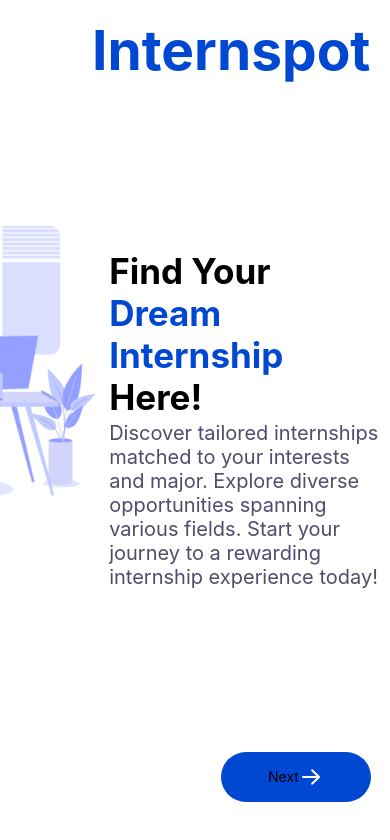
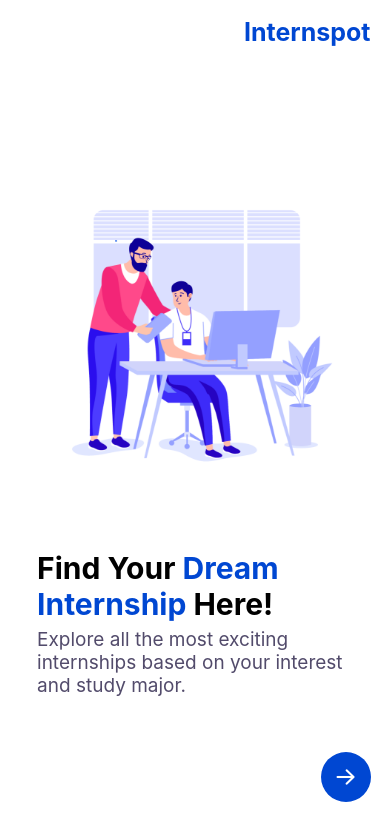
Before and after one commit to salma-elbakkouri/internspot-app, a React Native app: screen /Welcome in a window 390 px wide. Shown: the top 840 px of the page. Built offline with nearby package versions, Linux system fonts and the light colour scheme; no server answers.

Commit message:
Revert "modify  welcome and home page"

```diff
--- a/pages/WelcomePage.js
+++ b/pages/WelcomePage.js
@@ -30,12 +30,11 @@
             Find Your <Text style={styles.blueText}>Dream Internship</Text> Here!
           </Text>
           <Text style={styles.smallText}>
-          Discover tailored internships matched to your interests and major. Explore diverse opportunities spanning various fields. Start your journey to a rewarding internship experience today!
+            Explore all the most exciting internships based on your interest and study major.
           </Text>
         </View>
       </View>
       <TouchableOpacity style={styles.button} onPress={handleLoginPress}>
-       <Text>Next</Text>
         <AntDesign name="arrowright" size={24} color="white" />
       </TouchableOpacity>
     </View>
@@ -61,43 +60,30 @@
       top: isWeb ? '2%' : '10%',
       right: '5%',
       color: '#0047D2',
-      fontSize: 55 * scale,
+      fontSize: 25 * scale,
       fontWeight: 'bold',
     },
     content: {
-      flexDirection:'row',
-      right: '15%',
-      justifyContent: 'flex-end',
+      flex: 1,
+      alignItems: 'center',
+      justifyContent: 'center',
     },
     image: {
-      width: isWeb ? '300px' : 300,  // Use a fixed width for mobile
-      height: isWeb ? '300px' : 200,  // Use a fixed height for mobile
-      // resizeMode: 'contain',
-      // marginBottom: '20%',
+      width: isWeb ? '80%' : 300,  // Use a fixed width for mobile
+      height: isWeb ? '50%' : 200,  // Use a fixed height for mobile
+      resizeMode: 'contain',
+      marginBottom: '5%',
     },
 
     textContainer: {
-      marginBottom: '10%',
-      marginTop: '9%',
-      width: '60%', // Responsive width for text container
+      marginBottom: '5%',
+      width: '90%', // Responsive width for text container
       textAlign: 'center', // Center the text within the container
-      paddingLeft: '3%',
     },
-    // image: {
-    //   width: isWeb ? '100%' : width * 0.8, // Adjust width based on the platform
-    //   height: isWeb ? '70%' : width * 0.6, // Adjust height based on the platform
-    //   resizeMode: 'contain',
-    //   marginBottom: isWeb ? '5%' : '2%', // Adjust marginBottom as needed
-    // },
-
-    // textContainer: {
-    //   width: '100%', // Responsive width for text container
-    //   textAlign: 'center', // Center the text within the container
-    // },
     bigText: {
-      fontSize: 35 * scale,
+      fontSize: 30 * scale,
       fontWeight: 'bold',
-      marginBottom: '1%',
+      marginBottom: '2%',
     },
     blackText: {
       color: 'black',
@@ -108,7 +94,7 @@
     },
     smallText: {
       color: '#524B6B',
-      fontSize: 20* scale,
+      fontSize: 19 * scale,
     },
     button: {
       position: 'absolute',
@@ -119,11 +105,8 @@
       padding: '1%',
       justifyContent: 'center', // Center content vertically
       alignItems: 'center', // Center content horizontally
-      width: 150,  // Define a specific size for the button
+      width: 50,  // Define a specific size for the button
       height: 50,  // Define a specific size for the button
-      color:'white',
-      display: 'flex',
-      flexDirection: 'row',
     },
 
   });
```
